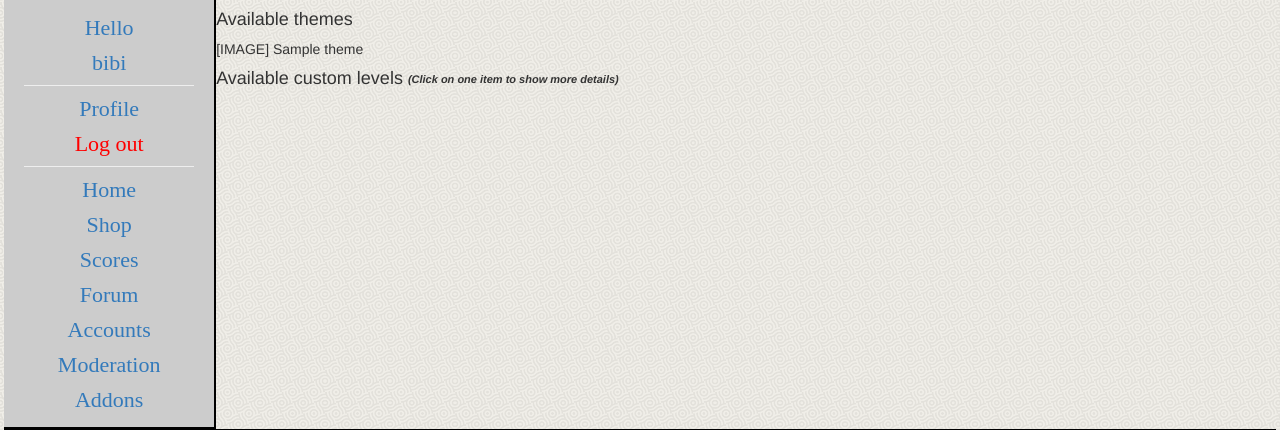
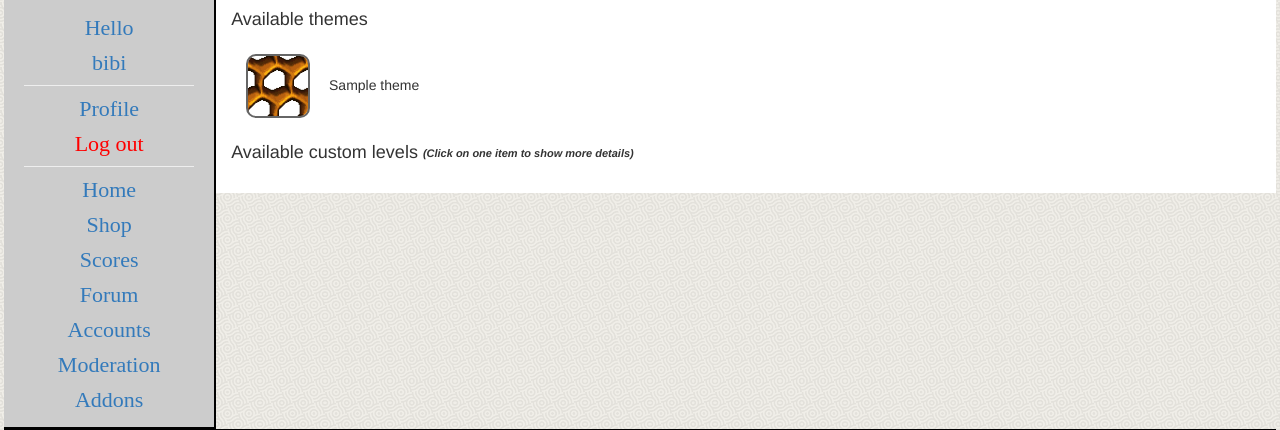
Before and after one commit to Setokun/winds_site, a PHP site: page /Winds/page/shop.php in a window 1280 px wide. Shown: the part 204-634 px from the top of the page. Run offline with PHP 8.4, Linux system fonts and the light colour scheme; tables that the repository leaves empty or names only in its code hold one stand-in row (values such as "Sample post"); some web fonts are replaced.

Commit message:
[Design] Shop Design Creation

```diff
--- a/core/controllers.php
+++ b/core/controllers.php
@@ -43,7 +43,7 @@
         $themes = ManagerTheme::init()->get();
         foreach($themes as $theme){
             // mettre l'image
-            echo "[IMAGE] ".Tools::capitalize($theme->getName());
+            echo "<img src='../resources/logo-honey.png' class='theme-image' /> ".Tools::capitalize($theme->getName());
         }
     }
     static function getTheme($id=NULL){
@@ -58,7 +58,7 @@
         foreach($customs as $level){
             $creator = ManagerUser::init()->getByID( $level->getIdCreator() );
             // mettre l'image
-            echo "<div class='custom-level'>[IMAGE] ".Tools::capitalize($level->getName())
+            echo "<div class='custom-level'><img src='../resources/logo-ice.png' class='theme-image' /> ".Tools::capitalize($level->getName())
                 ." created by ".$creator->getPseudo()."<br><span class='description'>"
                 .$level->getDescription()."</span></div>";
         }
--- a/css/common.css
+++ b/css/common.css
@@ -24,7 +24,7 @@
 nav , nav [class*="col"]{margin:0; padding: 10px 0 10px 0;}
 nav ul {margin:0; padding:0;}
 nav li{list-style-type:none; margin:0px; padding:0px; line-height: 35px; color: #337abb; font-family: bubble; font-size: 22px}
-nav li:hover{border-radius: 6px; /*border-box;*/ background:#fff; color: black}
+nav a:hover li{border-radius: 6px; /*border-box;*/ background:#fff; color: black}
 nav a:hover{cursor: pointer; text-decoration: none;}
 nav .active li{border-radius: 6px; /*border-box;*/ background:#337abb; color:white;}
 
@@ -43,6 +43,11 @@
 .button-orange{background: orange}
 .button-blue{background: blue}
 
+
+/* shop */
+.theme-image{margin: 15px; width:64px; border: 2px solid #666; border-radius: 10px;}
+
+
 /* forum */
 .forum-post-title{margin-top: 20px; padding: 0px; background: #ccc;}
 .forum-post-title p{font-family: bubble; margin:0 0 0 20px; padding: 0px;}
--- a/page/shop.php
+++ b/page/shop.php
@@ -7,7 +7,7 @@
 
 <link type="text/css" rel="stylesheet" href="../css/shop.css">
 <script type="text/javascript" src="../js/shop.js" ></script>
-<div id="shop">
+<section id="shop" style="padding-bottom:20px" class="col-sm-9 col-md-10">
     <div>
         <h4>Available themes</h4>
         <?php ThemeController::displayAll(); ?>
@@ -20,7 +20,7 @@
             <?php LevelController::displayCustomLevels(); ?>
         </div>
     </div>
-</div>
+</section>
 
 <?php
 include "../common/footer.php";
```
